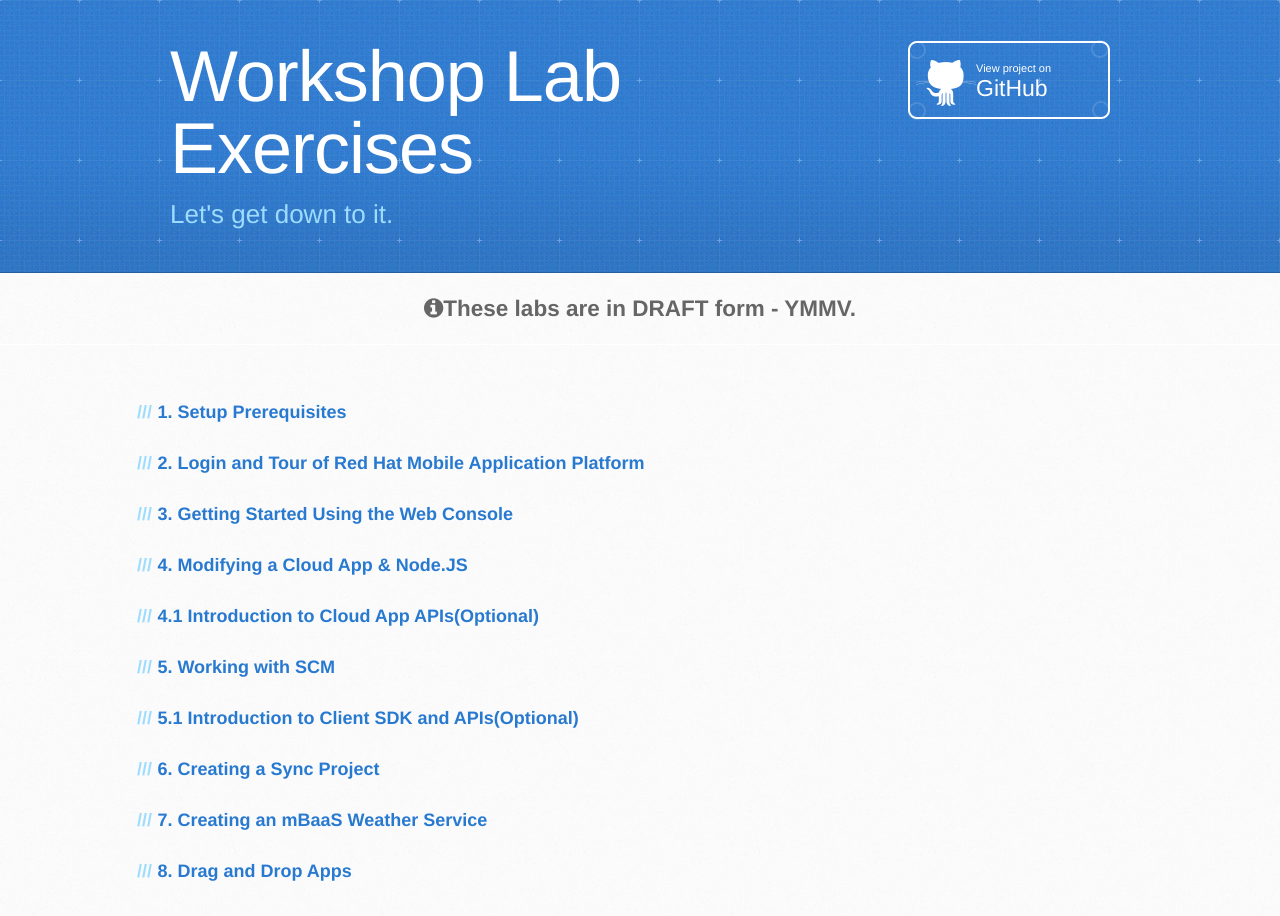
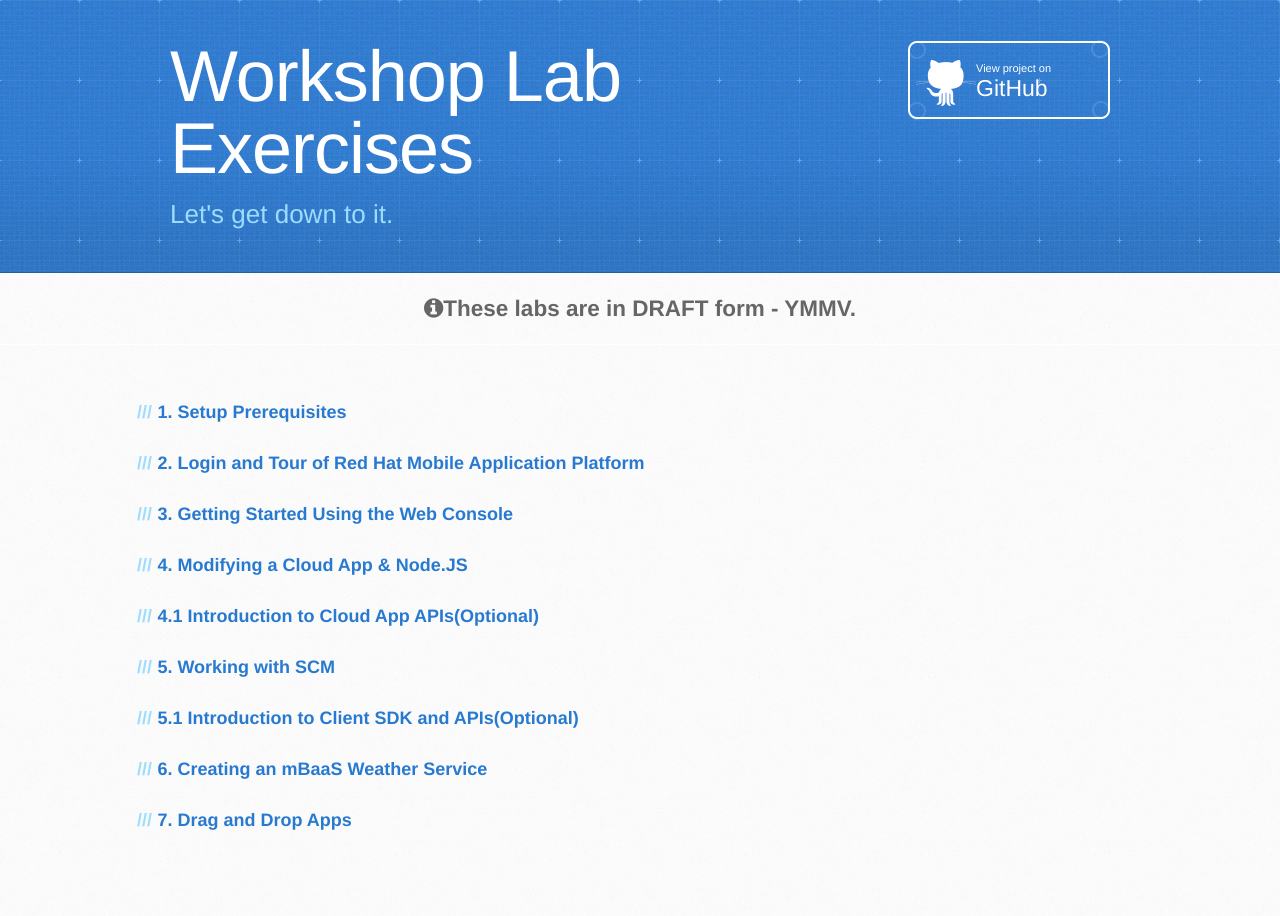
Before and after one commit to RedHatGov/rhmap-workshops, a Jekyll site: the page built from docs/www/4.2/default/workshop-index.md, in a window 1280 px wide. Built offline with Jekyll 4.4.1, drawn with Linux system fonts in a browser that asks for light colours.

Commit message:
remove sync part & modify some weather module

```diff
--- a/docs/www/4.2/default/workshop-index.md
+++ b/docs/www/4.2/default/workshop-index.md
@@ -19,11 +19,9 @@ html_title: Workshops
 
 ### [5.1 Introduction to Client SDK and APIs(Optional)](lab-a-tour-of-the-client-api-dotnet.html)
 
-### [6. Creating a Sync Project](lab-working-with-xamarin.html)
+### [6. Creating an mBaaS Weather Service](nodejs_weather_module.html)
 
-### [7. Creating an mBaaS Weather Service](nodejs_weather_module.html)
-
-### [8. Drag and Drop Apps](drag-and-drop-apps.html)
+### [7. Drag and Drop Apps](drag-and-drop-apps.html)
 
 
 <!--  FUTURE LABS THAT ARE ADMIN/OPS FOCUSED
```
Also changed, not shown: docs/www/4.2/default/nodejs_weather_module.md (+2 -2 lines).
